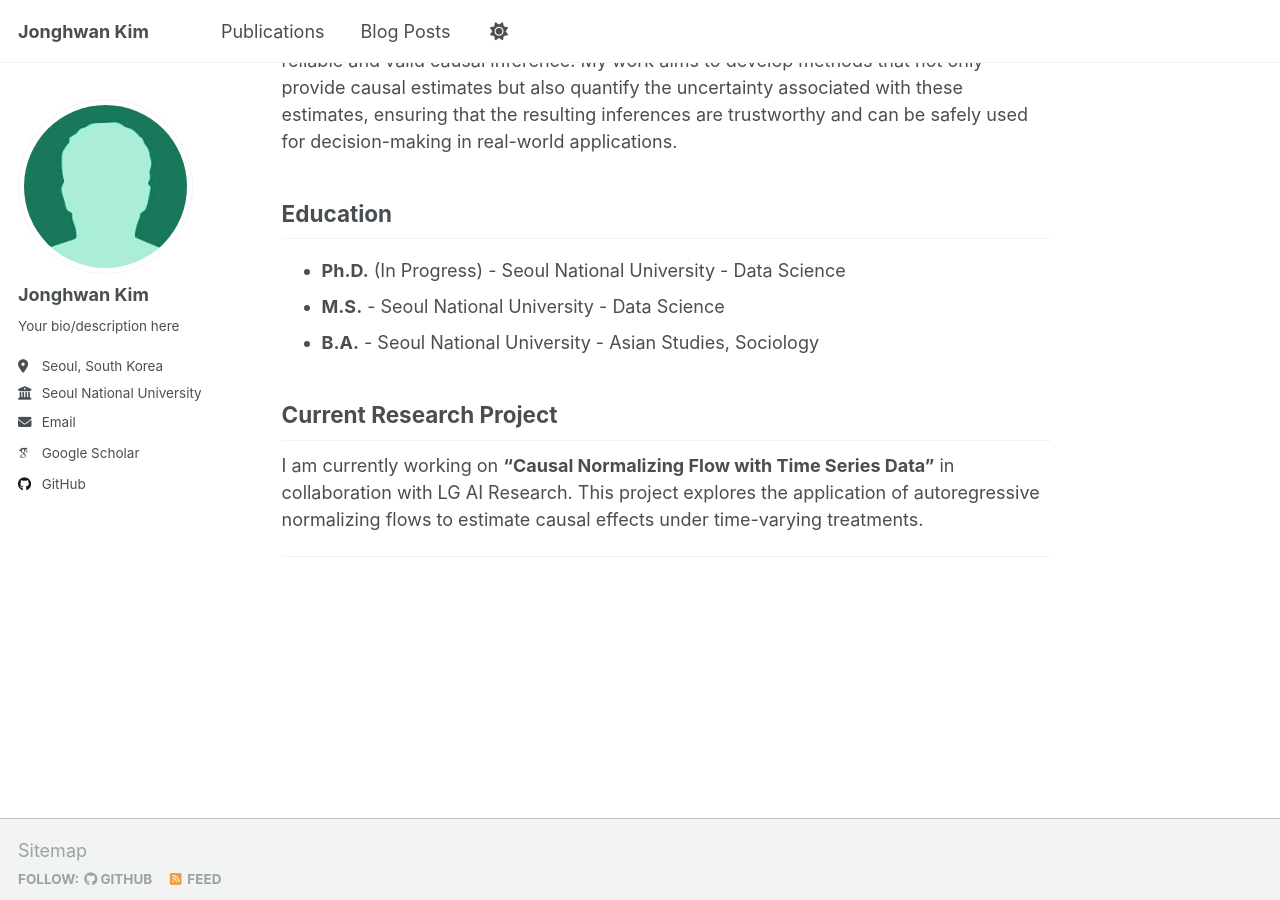
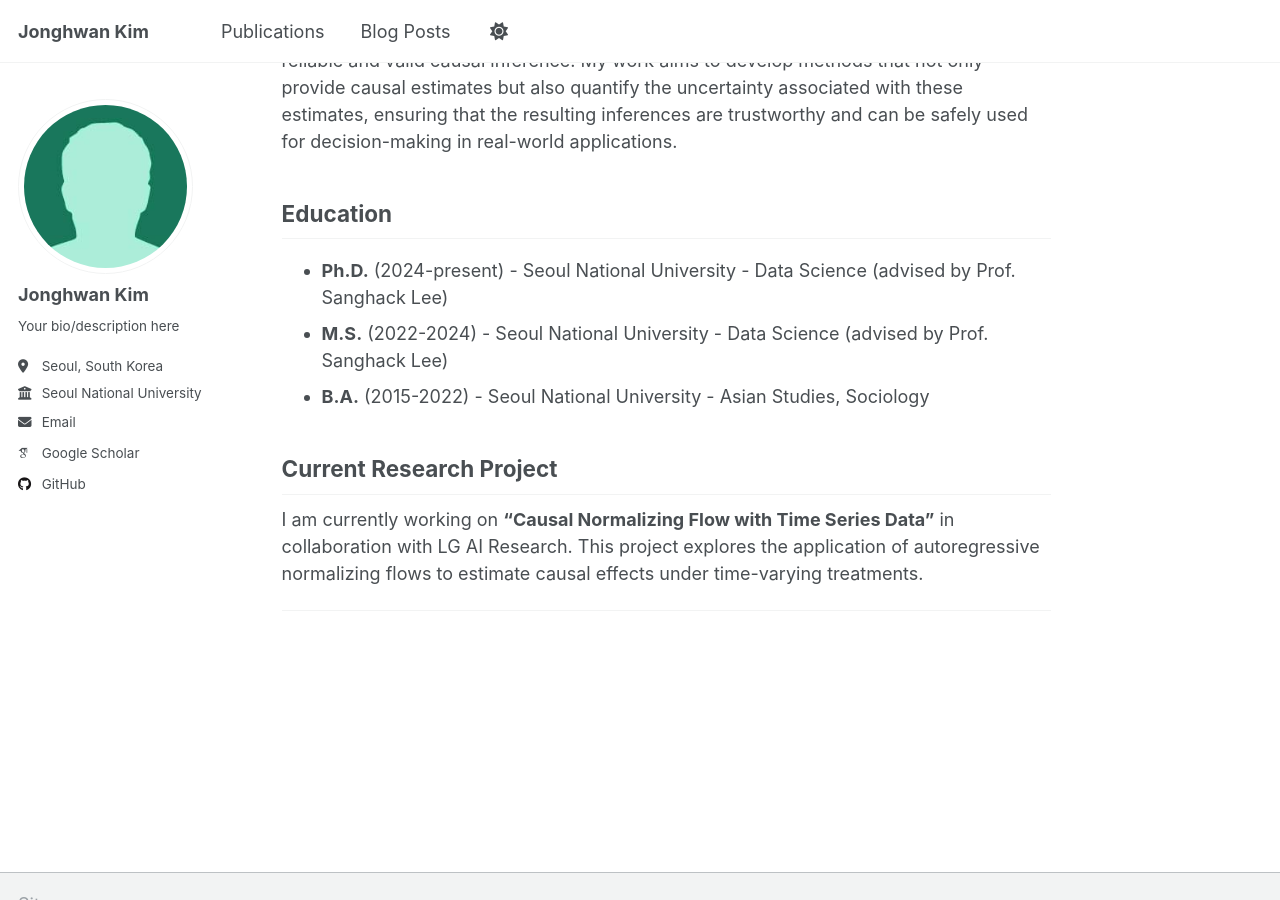
Before and after one commit to JongHwan-K/JongHwan-K.github.io, a Jekyll site: the page built from _pages/about.md, in a window 1280 px wide and 900 px high, scrolled down 573 px. Built offline with Jekyll 4.4.1, drawn with Linux system fonts in a browser that asks for light colours; some web fonts are replaced; a script that is not in the unit is left out.

Commit message:
Add detailed education timeline with advisor information

```diff
--- a/_pages/about.md
+++ b/_pages/about.md
@@ -22,13 +22,15 @@ Recently, I am deeply interested in **uncertainty quantification** as a means to
 
 ## Education
 
-- **Ph.D.** (In Progress) - Seoul National University - Data Science
-- **M.S.** - Seoul National University - Data Science
-- **B.A.** - Seoul National University - Asian Studies, Sociology
+- **Ph.D.** (2024-present) - Seoul National University - Data Science (advised by Prof. Sanghack Lee)
+- **M.S.** (2022-2024) - Seoul National University - Data Science (advised by Prof. Sanghack Lee)
+- **B.A.** (2015-2022) - Seoul National University - Asian Studies, Sociology
 
 ## Current Research Project
 
 I am currently working on **"Causal Normalizing Flow with Time Series Data"** in collaboration with LG AI Research. This project explores the application of autoregressive normalizing flows to estimate causal effects under time-varying treatments.
 
 
+
+
 ---
```
